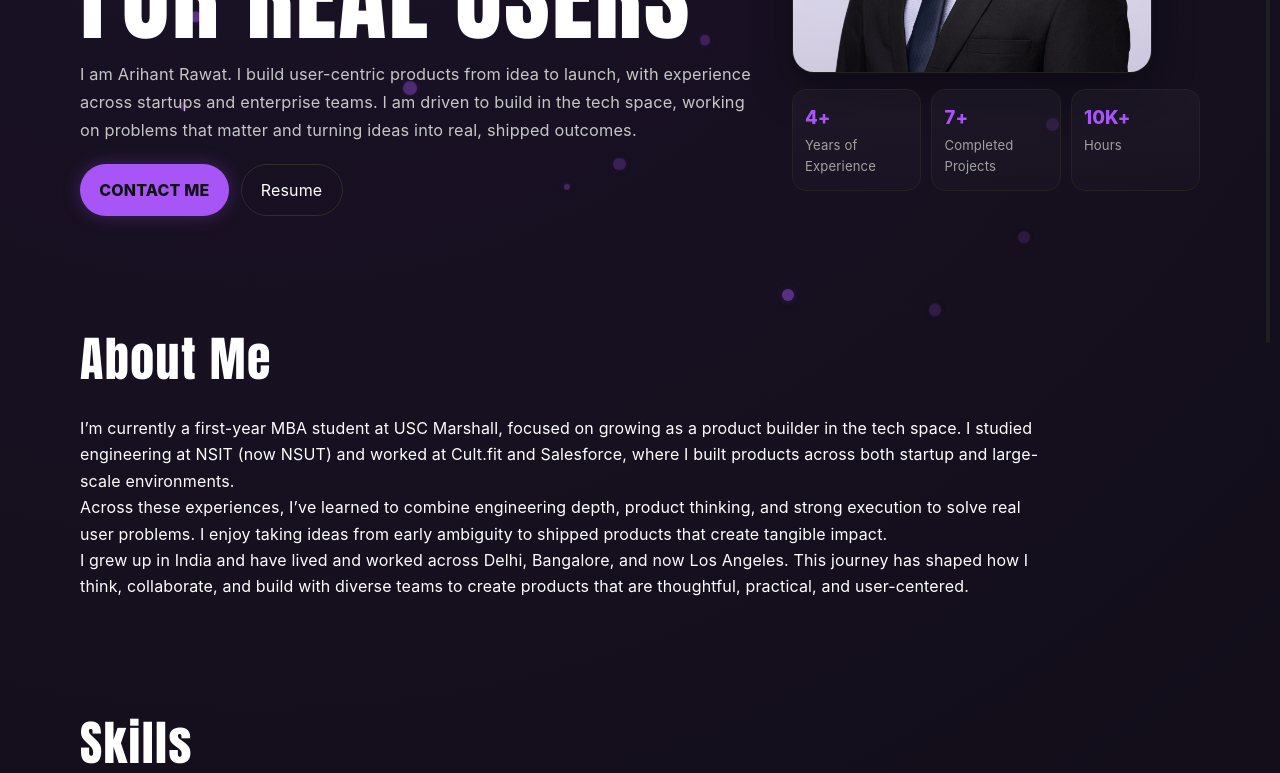
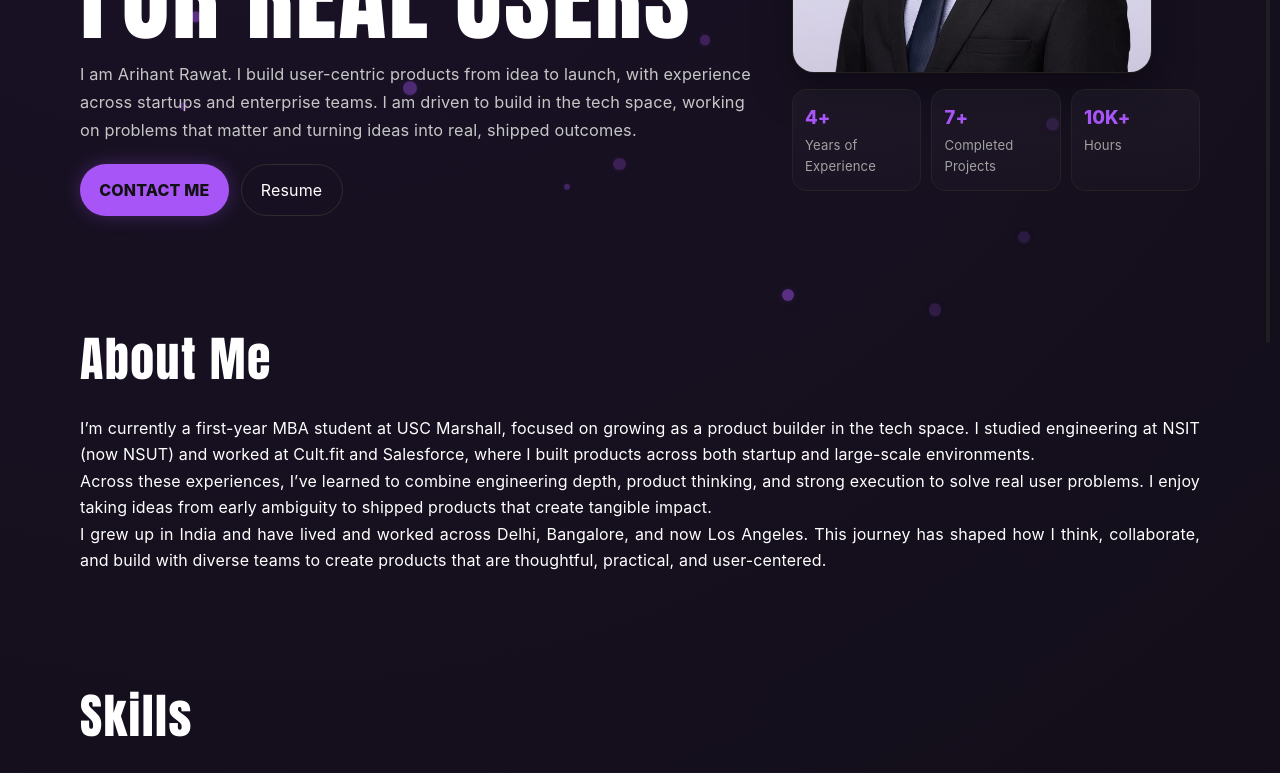
Before and after one commit to ArihantRawat/arihant-portfolio, a Next.js app: page / in a window 1280 px wide. Shown: the part 457-1230 px from the top of the page. Built offline with nearby package versions, Linux system fonts and the light colour scheme.

Commit message:
Expand About section text to full width

```diff
--- a/src/app/globals.css
+++ b/src/app/globals.css
@@ -52,7 +52,8 @@ a:hover { color: #e7d8ff; }
 .stat-label { color: var(--muted); font-size: .82rem; margin: .15rem 0 0; }
 
 .section-title { font-family: Anton, Impact, sans-serif; letter-spacing: .03em; font-size: clamp(1.8rem, 5vw, 3rem); margin: 0 0 1rem; }
-.about-copy { max-width: 96ch; }
+.about-section { width: 100%; }
+.about-copy { max-width: none; width: 100%; display: block; text-align: justify; }
 .section-head { display: flex; align-items: center; justify-content: space-between; margin-bottom: 1rem; }
 .card {
   position: relative;
--- a/src/app/page.tsx
+++ b/src/app/page.tsx
@@ -424,7 +424,7 @@ export default function HomePage() {
           </div>
         </section>
 
-        <section id="about" className="reveal-section section-gap">
+        <section id="about" className="reveal-section section-gap about-section">
           <h2 className="section-title reveal-item">About Me</h2>
           {ABOUT_PARAGRAPHS.map((paragraph) => (
             <p key={paragraph} className="reveal-item about-copy">
```
